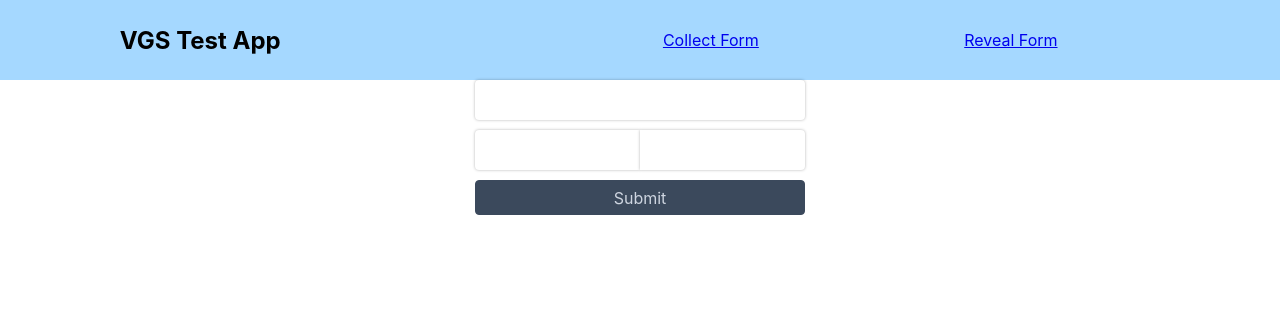
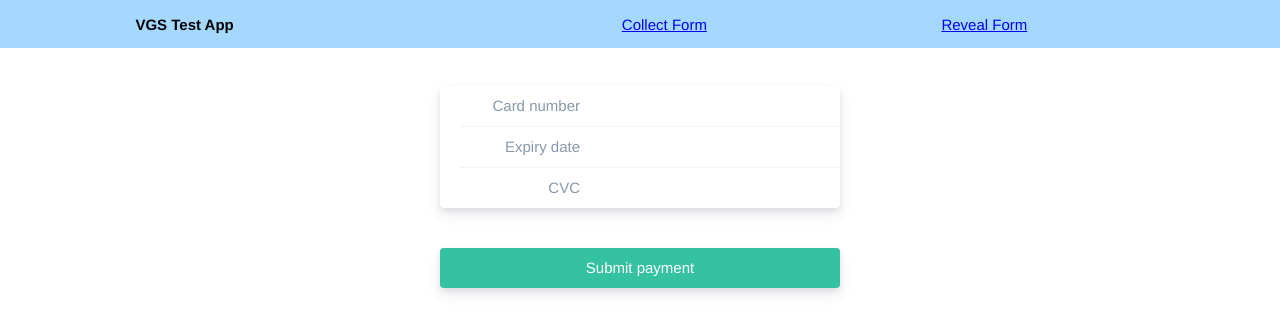
Before and after one commit to charlescallaghan/vgs-test-app, a React (Create React App) app in the folder client/: page / in a window 1280 px wide. Shown: the top 334 px of the page. Built offline with nearby package versions, Linux system fonts and the light colour scheme.

Commit message:
Refactored code on the forms

```diff
--- a/client/src/App.css
+++ b/client/src/App.css
@@ -3,7 +3,7 @@ nav {
   display: flex;
   justify-content: space-around;
   align-items: center;
-  min-height: 10vh;
+  min-height: 6vh;
   background:rgb(165, 216, 255);
   color: black;
 }
@@ -18,47 +18,104 @@ nav {
 
 /* Collect Form Styling */
 * {
-  box-sizing: border-box;
+  font-family: "Helvetica Neue", Helvetica;
+  font-size: 15px;
+  font-variant: normal;
+  padding: 0;
+  margin: 0;
 }
-.form {
-  width: 330px;
-  margin: 0 auto;
+
+html {
+  height: 100%;
 }
-.form-field {
-  width: 100%;
-  height: 40px;
-  position: relative;
-  background: white;
-  margin-bottom: 10px;
-  border-radius: 4px;
-  box-shadow: 0 0 3px 0px rgba(0, 0, 0, .3);
-  padding: 0 10px;
+
+body {
+  background: #fff;
+  min-height: 100%;
+  text-align: center;
 }
+
+form {
+  max-width: 500px;
+  min-width: 400px;
+  margin: 3%;
+  display: inline-block;
+}
+
 iframe {
   width: 100%;
   height: 100%;
 }
-.form-field-group {
+
+.group {
+  background: white;
+  box-shadow: 0 7px 14px 0 rgba(49, 49, 93, 0.1),
+    0 3px 6px 0 rgba(0, 0, 0, 0.08);
+  border-radius: 4px;
+  margin-bottom: 20px;
+}
+
+label {
+  position: relative;
+  color: #8898aa;
+  font-weight: 300;
+  height: 40px;
+  line-height: 40px;
+  margin-left: 20px;
   display: flex;
-  flex-flow: wrap;
+  flex-direction: row;
 }
-.form-field-group div, .form-field-group input {
-  flex: 0 0 50%;
+
+.group label:not(:last-child) {
+  border-bottom: 1px solid #f0f5fa;
 }
-.form-field-group div:first-child, .form-field-group input:first-child {
-  border-radius: 4px 0 0 4px;
+
+label > span {
+  width: 120px;
+  text-align: right;
+  margin-right: 30px;
 }
-.form-field-group div:last-child, .form-field-group input:last-child {
-  border-radius: 0 4px 4px 0;
+
+.field {
+  background: transparent;
+  font-weight: 300;
+  border: 0;
+  color: #31325f;
+  outline: none;
+  flex: 1;
+  padding-right: 10px;
+  padding-left: 10px;
+  cursor: text;
 }
-.form-button {
-  border: 1px solid #1f8ab0;
-  background-color: #3b495c;
-  border-color: #3b495c;
-  color: #ced5e0;
-  font-family: inherit;
+
+.field::-webkit-input-placeholder {
+  color: #cfd7e0;
+}
+
+.field::-moz-placeholder {
+  color: #cfd7e0;
+}
+
+button {
+  background: #35c2a1;
+  color: white;
+  box-shadow: 0 7px 14px 0 rgba(49, 49, 93, 0.1),
+    0 3px 6px 0 rgba(0, 0, 0, 0.08);
   border-radius: 4px;
-  font-size: 16px;
-  height: 35px;
+  border: 0;
+  margin-top: 20px;
+  font-size: 15px;
+  font-weight: 400;
   width: 100%;
+  height: 40px;
+  line-height: 38px;
+  outline: none;
 }
+
+button:focus {
+  background: #35c2a1;
+}
+
+button:active {
+  background: #35c2a1;
+}
--- a/client/src/components/CollectForm.js
+++ b/client/src/components/CollectForm.js
@@ -7,6 +7,21 @@ const CollectForm = () => {
     const [form, setForm] = useState({});
     const [isLoaded, scriptLoaded] = useState(false);
     const [tokenisedData, setTokenisedData] = useContext(Context);
+
+    const css = {
+        fontFamily: '"Helvetica Neue", Helvetica',
+        boxSizing: "border-box",
+        lineHeight: "1.5em",
+        fontSize: "14px",
+        fontWeight: "200",
+        border: "none",
+        color: "#31325F",
+        width: "100%",
+        height: "100%",
+        "&::placeholder": {
+          color: "#CFD7E0"
+        }
+      };
 
     useEffect(() => {
         const script = document.createElement("script");
@@ -30,6 +45,7 @@ const CollectForm = () => {
                 placeholder: 'Card number',
                 showCardIcon: true,
                 validations: ['required', 'validCardNumber'],
+                css
             });
 
             vgsForm.field('#cvc-code', {
@@ -40,6 +56,7 @@ const CollectForm = () => {
                 placeholder: 'CVC',
                 maxLength: 3,
                 validations: ['required', 'validCardSecurityCode'],
+                css
             });
 
             vgsForm.field('#cc-exp-date', {
@@ -49,6 +66,7 @@ const CollectForm = () => {
                 errorColor: '#D8000C',
                 placeholder: 'MM / YY',
                 validations: ['required', 'validCardExpirationDate'],
+                css
             });
         }
     }, [isLoaded]);
@@ -70,14 +88,36 @@ const CollectForm = () => {
 
     return (
 
-            <form onSubmit={handleFormSubmit} className="form">
-                <div id="cc-number" className="form-field"></div>
-                <div className="form-field-group">
-                    <div id="cc-exp-date" className="form-field"></div>
-                    <div id="cvc-code" className="form-field"></div>
-                </div>
-                <button type="submit" className="form-button">Submit</button>
-            </form>
+        <>
+        <form id="collect-form" onSubmit={handleFormSubmit}>
+          <div className="group">
+            <label>
+              <span>Card number</span>
+              <div id="cc-number" className="field" />
+            </label>
+            <label>
+              <span>Expiry date</span>
+              <div id="cc-exp-date" className="field" />
+            </label>
+            <label>
+              <span>CVC</span>
+              <div id="cvc-code" className="field" />
+            </label>
+          </div>
+          <button type="submit" onClick={handleFormSubmit}>
+            Submit payment
+          </button>
+        </form>
+      </>
+
+            // <form onSubmit={handleFormSubmit} className="form">
+            //     <div id="cc-number" className="form-field"></div>
+            //     <div className="form-field-group">
+            //         <div id="cc-exp-date" className="form-field"></div>
+            //         <div id="cvc-code" className="form-field"></div>
+            //     </div>
+            //     <button type="submit" className="form-button">Submit</button>
+            // </form>
 
     )
 }
--- a/client/src/components/RevealForm.js
+++ b/client/src/components/RevealForm.js
@@ -1,4 +1,4 @@
-import React, { useContext } from 'react';
+import React, { useEffect, useContext } from 'react';
 import { Context } from '../Store'
 import axios from 'axios'
 import '../App.css'
@@ -7,16 +7,12 @@ const RevealForm = () => {
 
     const [tokenisedData, setTokenisedData] = useContext(Context);
 
-    const numberField = document.getElementById("cc-number");
-    const expField = document.getElementById("cc-exp-date");
-    const cvcField = document.getElementById("cvc-code");
-
     const handleClick = (event) => {
         event.preventDefault();
         const { card_number, card_exp, card_cvc } = tokenisedData.tokenisedData;
-        numberField.setAttribute('value', card_number);
-        expField.setAttribute('value', card_exp);
-        cvcField.setAttribute('value', card_cvc);
+        document.getElementById("cc-number").setAttribute('value', card_number);
+        document.getElementById("cc-exp-date").setAttribute('value', card_exp);
+        document.getElementById("cvc-code").setAttribute('value', card_cvc);
     }
 
     const handleSubmit = (event) => {
@@ -25,24 +21,34 @@ const RevealForm = () => {
         axios.post('https://e1827c52d684.ngrok.io/data/reveal', tokens)
         .then(response => {
             const { card_number, card_exp, card_cvc } = response.data;
-            numberField.setAttribute('value', card_number);
-            expField.setAttribute('value', card_exp);
-            cvcField.setAttribute('value', card_cvc);
+            document.getElementById("cc-number").setAttribute('value', card_number);
+            document.getElementById("cc-exp-date").setAttribute('value', card_exp);
+            document.getElementById("cvc-code").setAttribute('value', card_cvc);
         })
-
     }
 
     return (
 
-            <form className="form" onSubmit={handleSubmit}>
-                <input id="cc-number" className="form-field" placeholder="Card number"></input>
-                <div className="form-field-group">
-                    <input id="cc-exp-date" className="form-field" placeholder="MM / YY"></input>
-                    <input id="cvc-code" className="form-field" placeholder="CVC"></input>
-                </div>
-                <button onClick={handleClick} className="form-button">Fill In Aliased Data</button>
-                <button type="submit" className="form-button">Reveal</button>
-            </form>
+        <>
+        <form id="collect-form" onSubmit={handleSubmit}>
+          <div className="group">
+            <label>
+              <span>Card number</span>
+              <input id="cc-number" className="field" disabled={true}/>
+            </label>
+            <label>
+              <span>Expiry date</span>
+              <input id="cc-exp-date" className="field" disabled={true}/>
+            </label>
+            <label>
+              <span>CVC</span>
+              <input id="cvc-code" className="field" disabled={true}/>
+            </label>
+          </div>
+          <button onClick={handleClick} className="form-button">Fill In Aliased Data</button>
+          <button type="submit" className="form-button">Reveal</button>
+        </form>
+      </>
 
     )
 }
```
